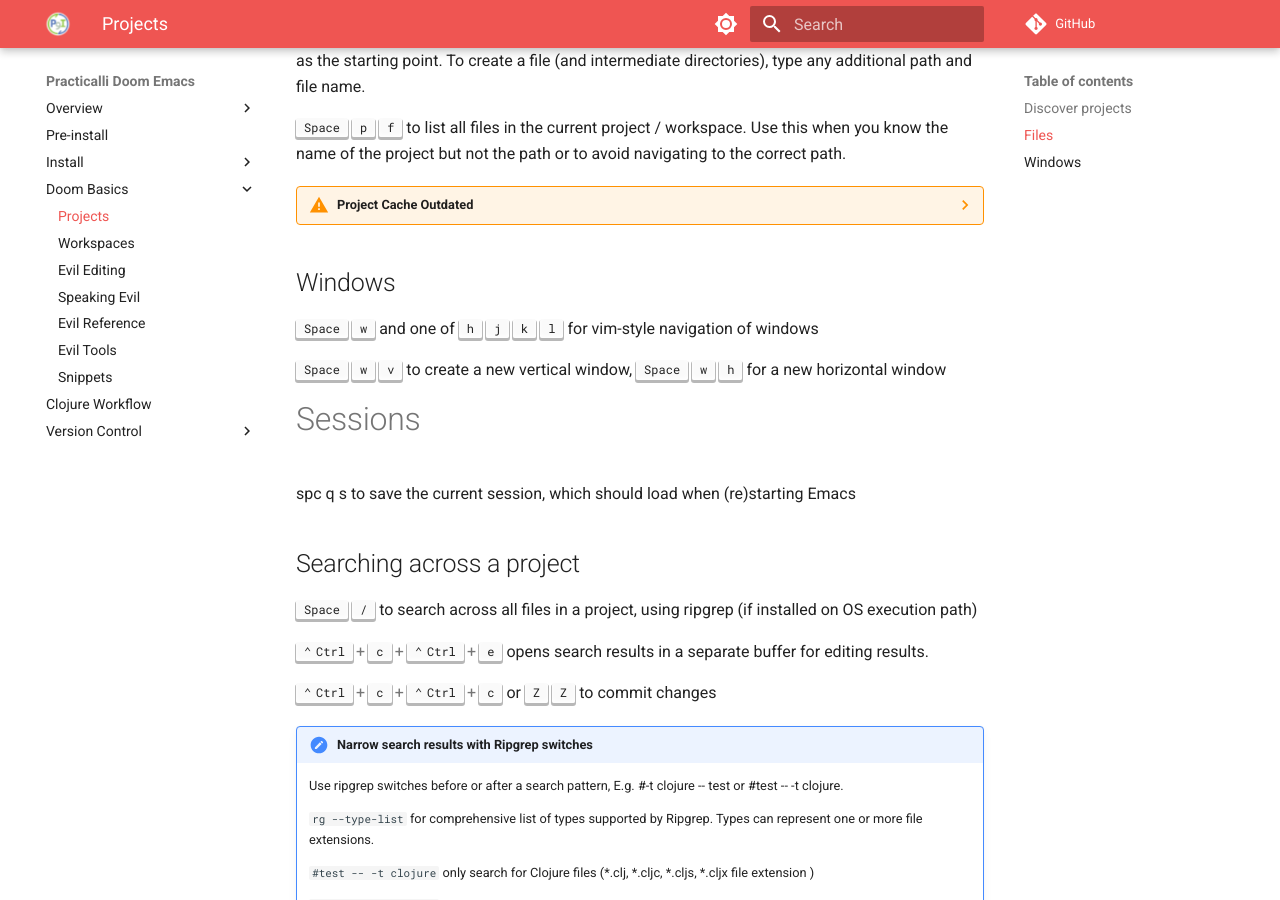
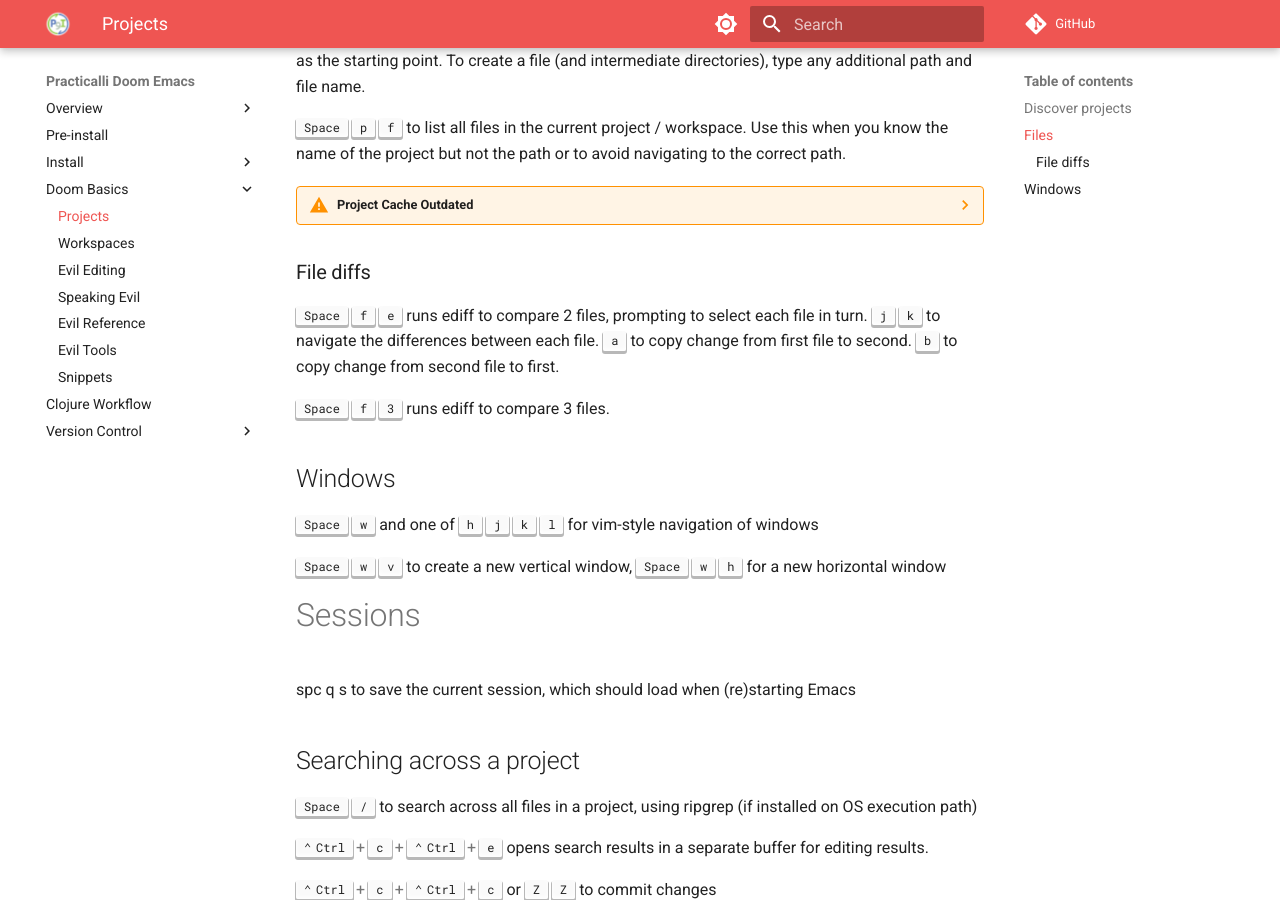
Before and after one commit to practicalli/doom-emacs, an MkDocs documentation site: the page built from docs/basics/projects.md, in a window 1280 px wide and 900 px high, scrolled down 840 px. Built offline with MkDocs 1.6.1 and Material for MkDocs 9.7.7, drawn with Linux system fonts in a browser that asks for light colours; comment, search, counter and statistics services are not loaded.

Commit message:
basics: file diff menu and basic use

```diff
--- a/docs/basics/projects.md
+++ b/docs/basics/projects.md
@@ -30,14 +30,18 @@
 
 ++spc++ ++"p"++ ++"f"++ to list all files in the current project / workspace. Use this when you know the name of the project but not the path or to avoid navigating to the correct path.
 
-
-
 ??? WARNING "Project Cache Outdated"
     ++spc++ ++"p"++ ++"i"++ to udate the project cache moving directories and files, otherwise Doom will open a buffer for the old location
 
     ++spc++ ++"u"++ before a file command will also clear the cache and allow correct selection of files, e.g.
 
     ++spc++ ++"u"++ ++spc++ ++"f"++ ++"f"++
+
+### File diffs
+
+++spc++ ++"f"++ ++"e"++ runs ediff to compare 2 files, prompting to select each file in turn. ++"j"++ ++"k"++ to navigate the differences between each file. ++"a"++ to copy change from first file to second. ++"b"++ to copy change from second file to first.
+
+++spc++ ++"f"++ ++"3"++ runs ediff to compare 3 files.
 
 
 ## Windows
```
